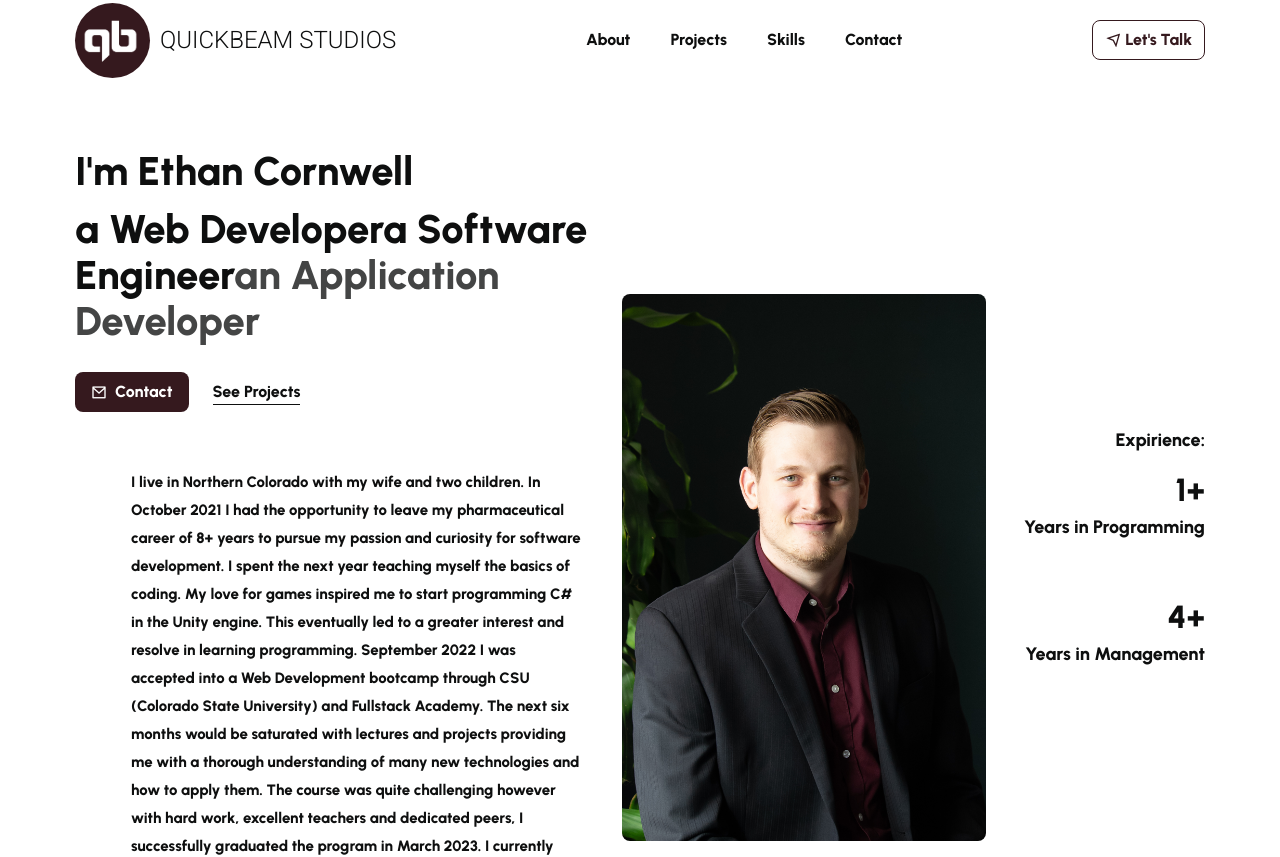
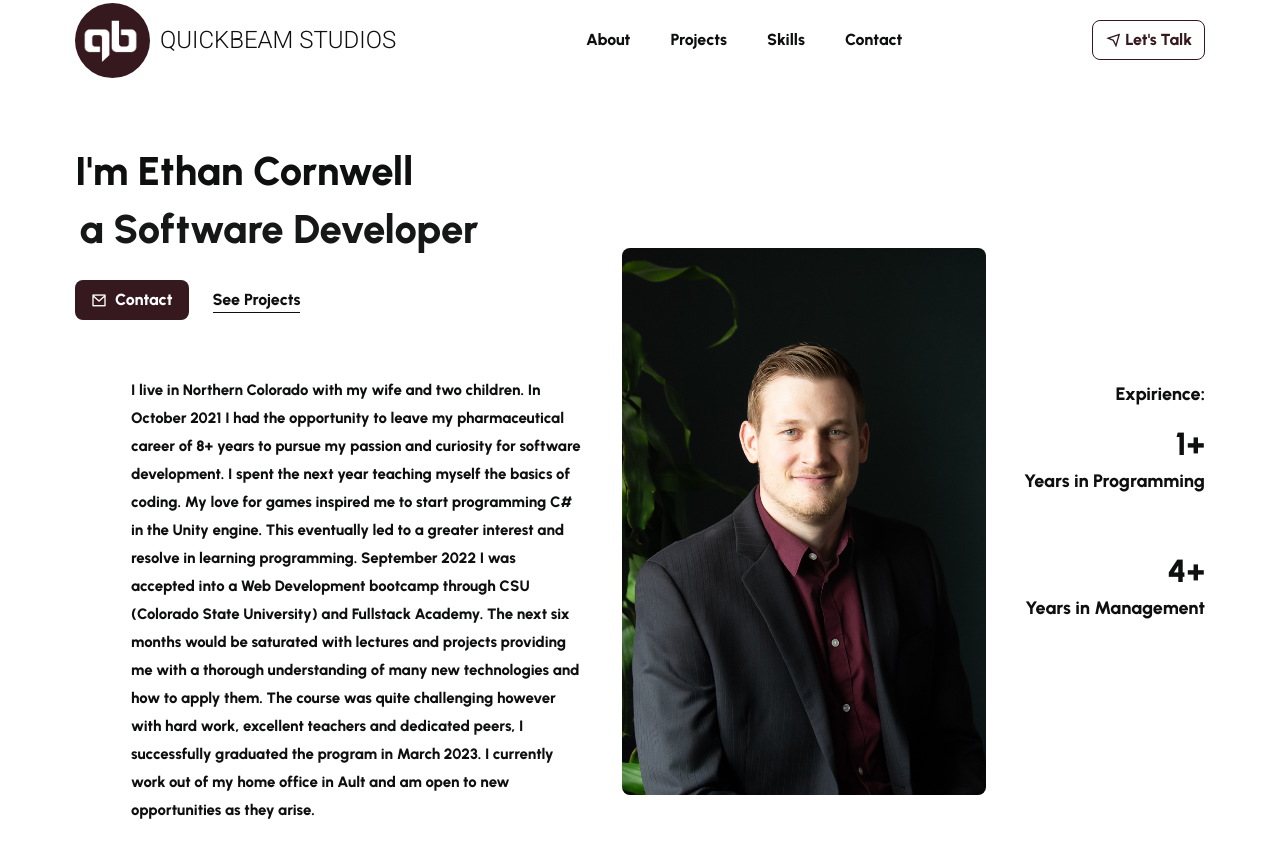
Before and after one commit to e-cornwell/Portfolio-website, a React (Create React App) app: page / in a window 1280 px wide. Shown: the top 857 px of the page. Built offline with nearby package versions, Linux system fonts and the light colour scheme.

Commit message:
finally got timing perfect on job description transition

```diff
--- a/src/components/UI/Profile.jsx
+++ b/src/components/UI/Profile.jsx
@@ -3,6 +3,22 @@ import Headshot_1 from "../../assets/img/Headshot_1.jpg";
 import CountUp from "react-countup";
 
 const Profile = () => {
+  const[jobTitle, setJobTitle] = useState(0);
+  const jobTitles = ["a Web Developer", "a Software Developer", "an Application Developer"];
+
+  useEffect(()=>{
+    let delay = 5400;
+
+    const interval = setInterval(()=>{
+      setJobTitle(currentIdx => (currentIdx + 1) % jobTitles.length);
+      delay = 5400;
+    }, delay);
+
+    return () => {
+      clearInterval(interval);
+    }
+
+  },[jobTitles.length])
 
   return (
     <section className="pt-0" id="about">
@@ -20,11 +36,9 @@ const Profile = () => {
             <h1
               data-aos="fade-left"
               data-aos-duration="1500"
-              className={`text-headingColor font-[800] text-[1.8rem] sm:text-[40px] leading-[35px] sm:leading-[46px] mt-3`}
+              className={`text-headingColor font-[800] text-[2.5rem] sm:text-[40px] leading-[35px] sm:leading-[46px] mt-3 animate-jobTitle`}
             >
-              <span className="animate-webDev">a Web Developer</span>
-              <span className="animate-softEng">a Software Engineer</span>
-              <span className="animate-appDev">an Application Developer</span>
+              {jobTitles[jobTitle]}
             </h1>
             <div
               data-aos="fade-up"
--- a/tailwind.config.js
+++ b/tailwind.config.js
@@ -13,23 +13,13 @@ module.exports = {
         robo: ['Roboto', 'sans-serif']
       },
       animation:{
-        webDev:'webDev 4s 1s ease-in-out infinite',
-        softEng:'softEng 4s 1s ease-in-out infinite',
-        appDev:'appDev 4s 1s ease-in-out infinite',
+        jobTitle:'jobTitle 5.5s 0s ease-in-out infinite',
       },
       keyframes:{
-        webDev:{
-          '0%, 45%, 80%, 100%' : { width: 0 },
-          '50%, 75%' : { width: 6.4},
-        },
-        softDev:{
-          '0%' : { opacity: 1 },
-          '100%' : { opacity: 0 },
-        },
-        appDev:{
-          '0%' : { opacity: 1 },
-          '100%' : { opacity: 0 },
-        },
+        jobTitle:{
+          '0%' : { opacity: 1, transform: 'translateX(0)' },
+          '100%' : { opacity: 0, transform: 'translateX(25%)' },
+        }
       },
     },
   },
```
